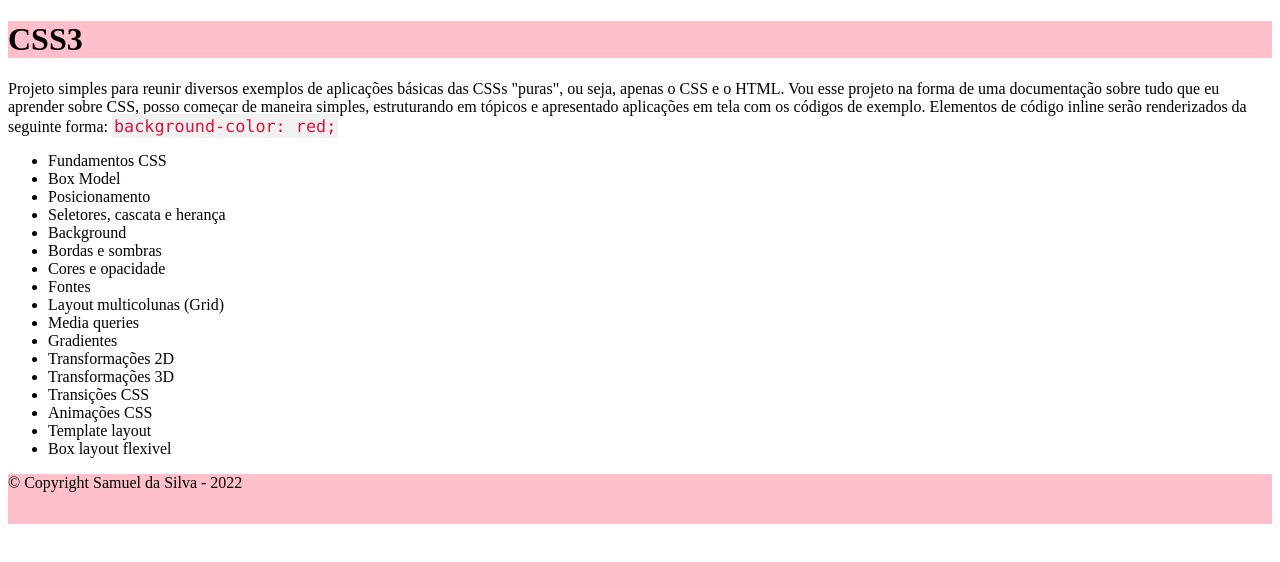
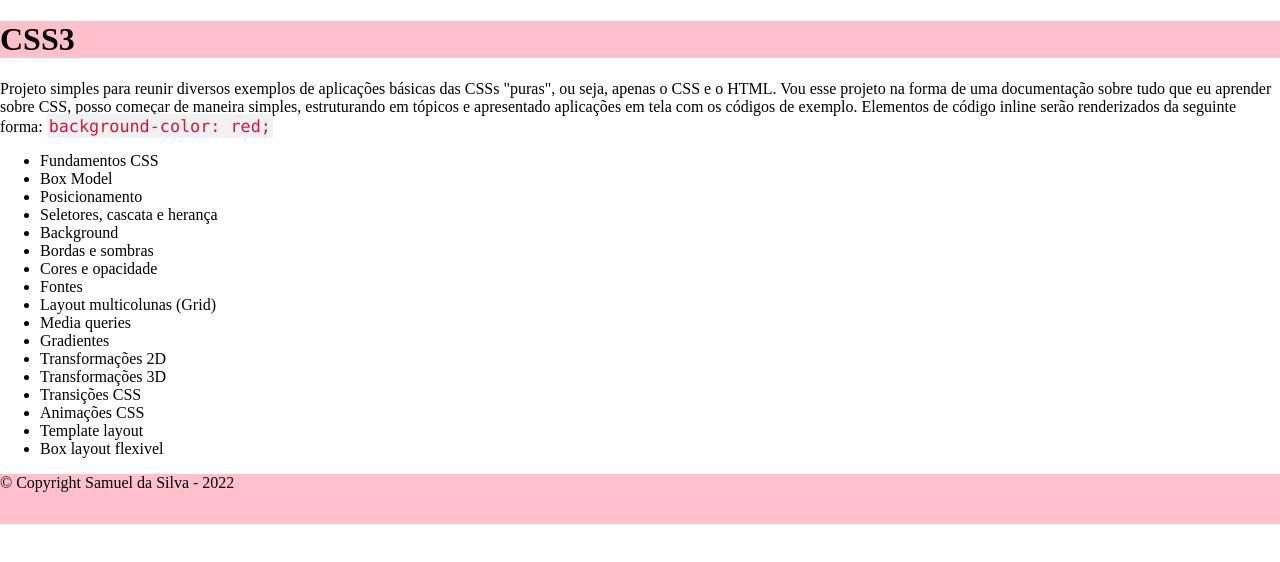
Before and after one commit to SamuelDaSilvaLab/css-basics, a website: page index.html in a window 1280 px wide. Drawn offline with Linux system fonts and the light colour scheme.

Commit message:
add classs

```diff
--- a/css/index.css
+++ b/css/index.css
@@ -1,10 +1,17 @@
+body {
+  margin: 0;
+  padding: 0;
+}
+
 header {
-  background-color: pink;
 }
 
 footer {
+  height: 50px;
+}
+
+.layout-component {
   background-color: pink;
-  height: 50px;
 }
 
 .inline-code {
--- a/index.html
+++ b/index.html
@@ -9,7 +9,7 @@
   </head>
   <body>
     <main>
-      <header>
+      <header class="layout-component">
         <h1>CSS3</h1>
       </header>
       <p>
@@ -43,7 +43,7 @@
         <li>Box layout flexivel</li>
       </ul>
     </aside>
-    <footer>
+    <footer class="layout-component">
       &copy; Copyright Samuel da Silva - 2022
     </footer>
   </body>
```
